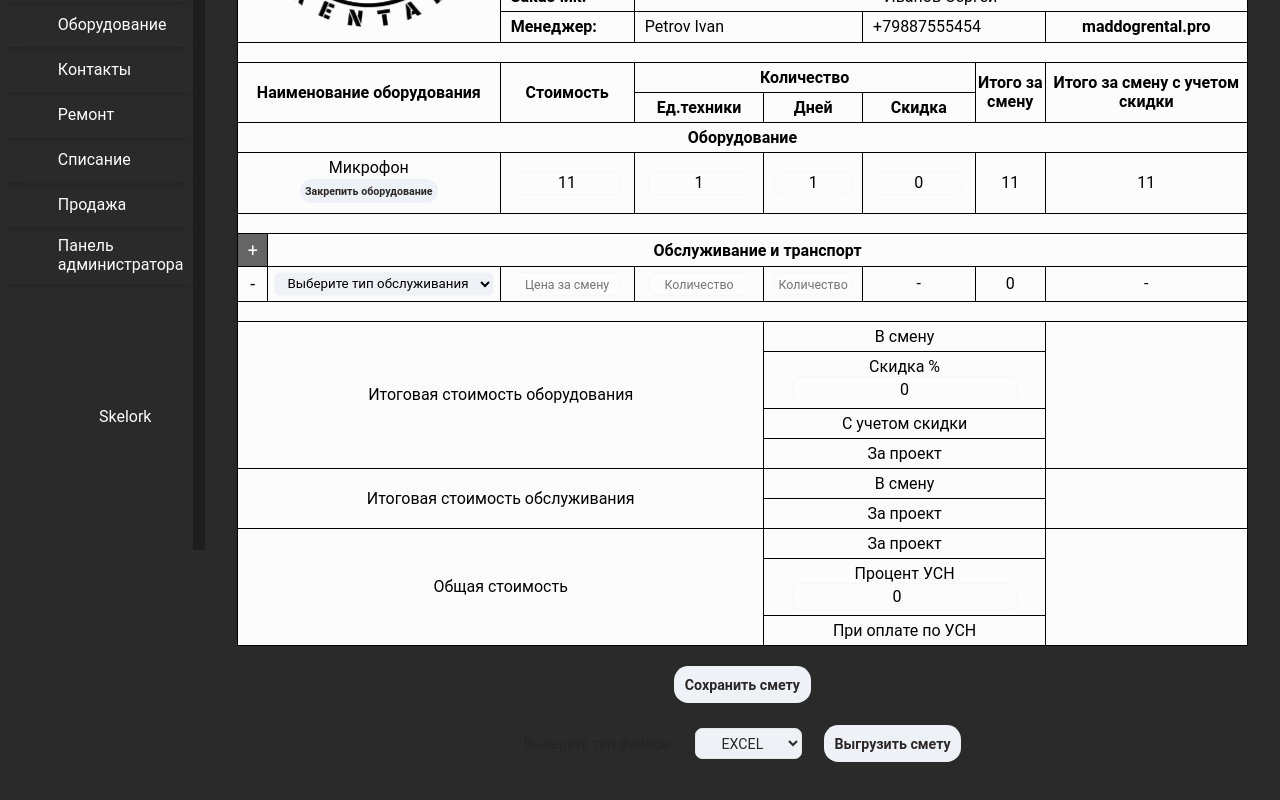
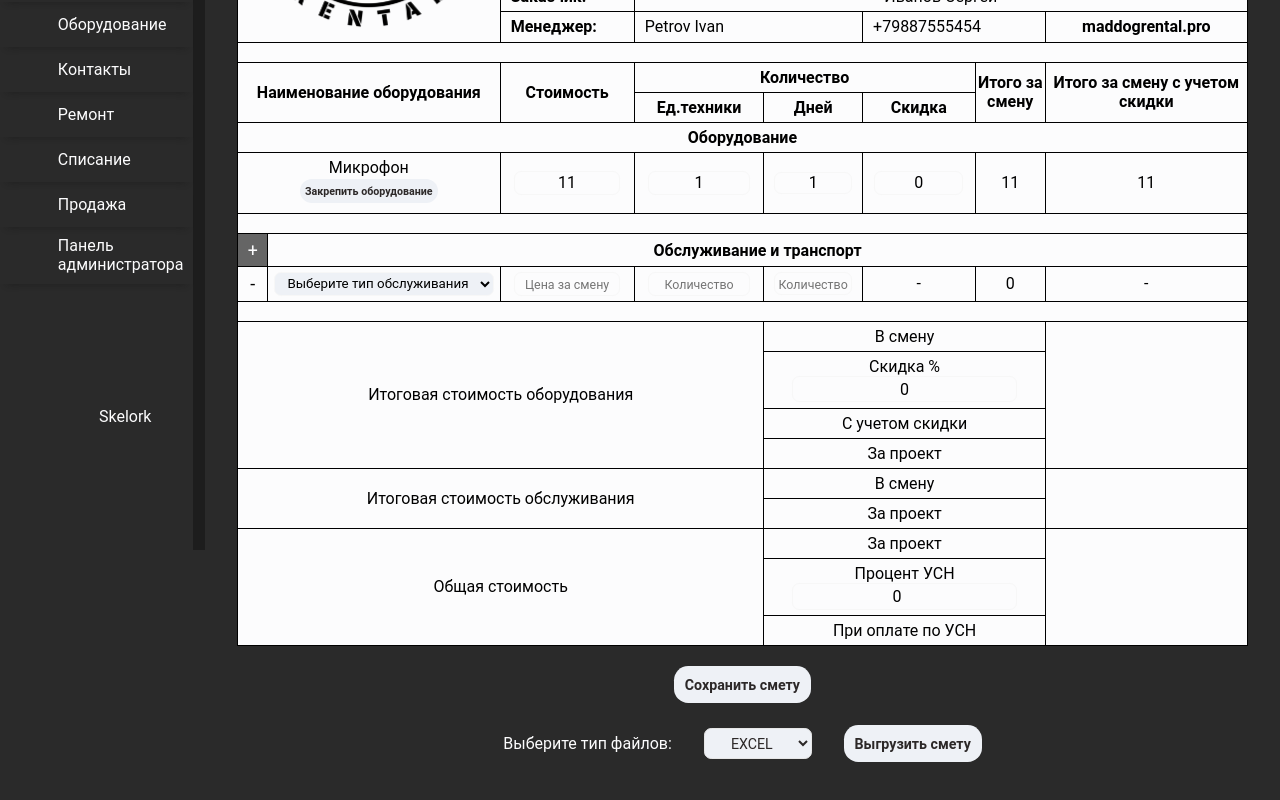
Before and after one commit to Schwibl/maddog, a React (Create React App) app in the folder maddog/: page /estimate/1 in a window 1280 px wide. Shown: the part 250-1050 px from the top of the page. Before the commit the page ends 1012 px from the top, so only its background shows below. Built offline with nearby package versions, Linux system fonts and the light colour scheme.

Commit message:
update styles for estimate page

```diff
--- a/maddog/src/Pages/EstimatePage/EstimatePage.module.scss
+++ b/maddog/src/Pages/EstimatePage/EstimatePage.module.scss
@@ -9,7 +9,7 @@
     flex-grow: 1;
     flex-direction: column;
     align-items: center;
-    padding-top: 3%;
+    padding: 3% 0;
 }
 
 .save,
@@ -22,6 +22,10 @@
     border-radius: $border-radius-16;
     padding: 1%;
     cursor: pointer;
+    transition: $transition-common;
+    &:hover {
+        transform: scale(1.1);
+    }
 }
 
 .downloadBlock {
@@ -29,12 +33,13 @@
     display: flex;
     align-items: center;
     justify-content: center;
-    gap: 2%;
+    gap: 3%;
     margin-top: 2%;
 }
 
 .text {
-    font-size: $font-size-16;
+    font-size: $font-size-18;
+    color: $white-main;
 }
 
 .select {
```
